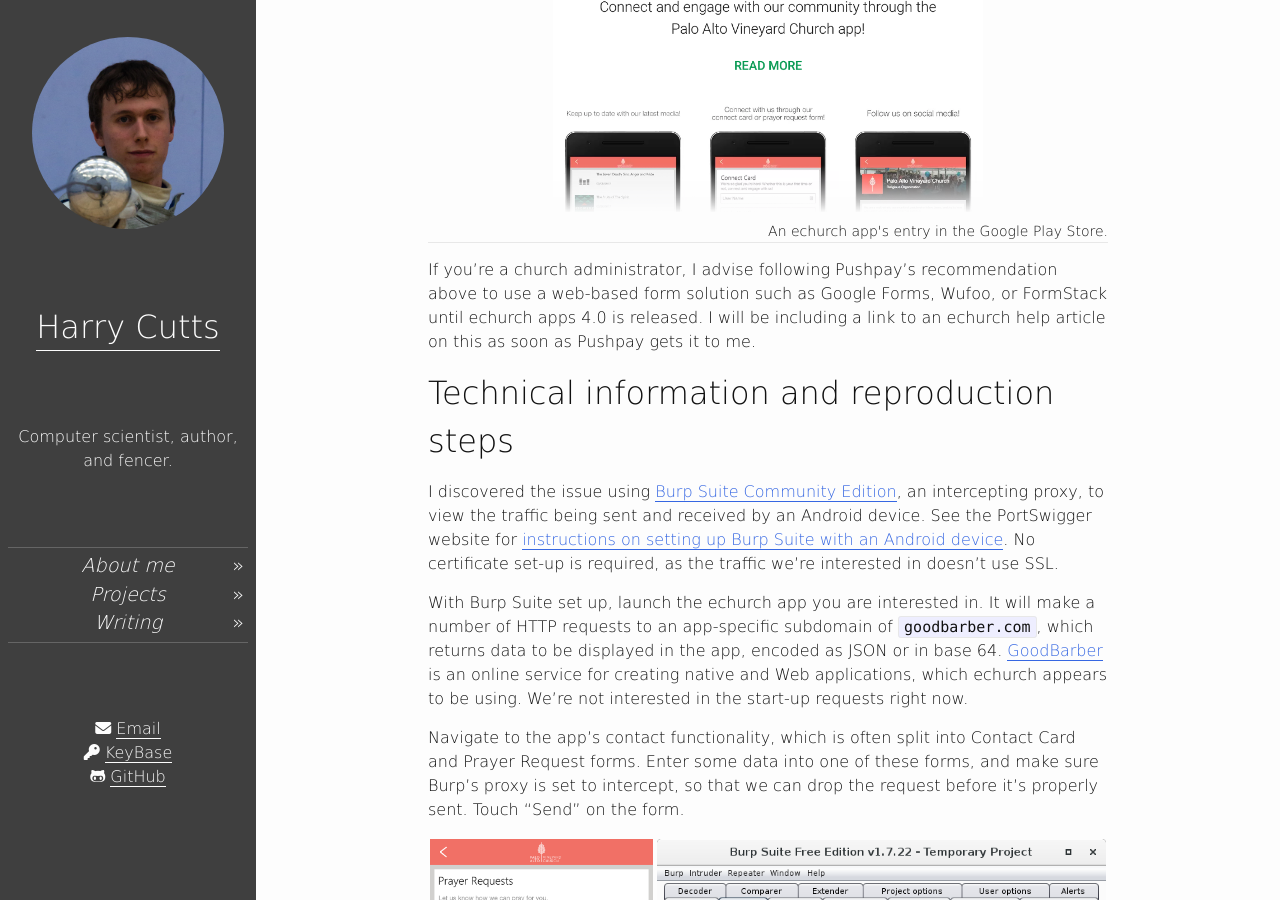
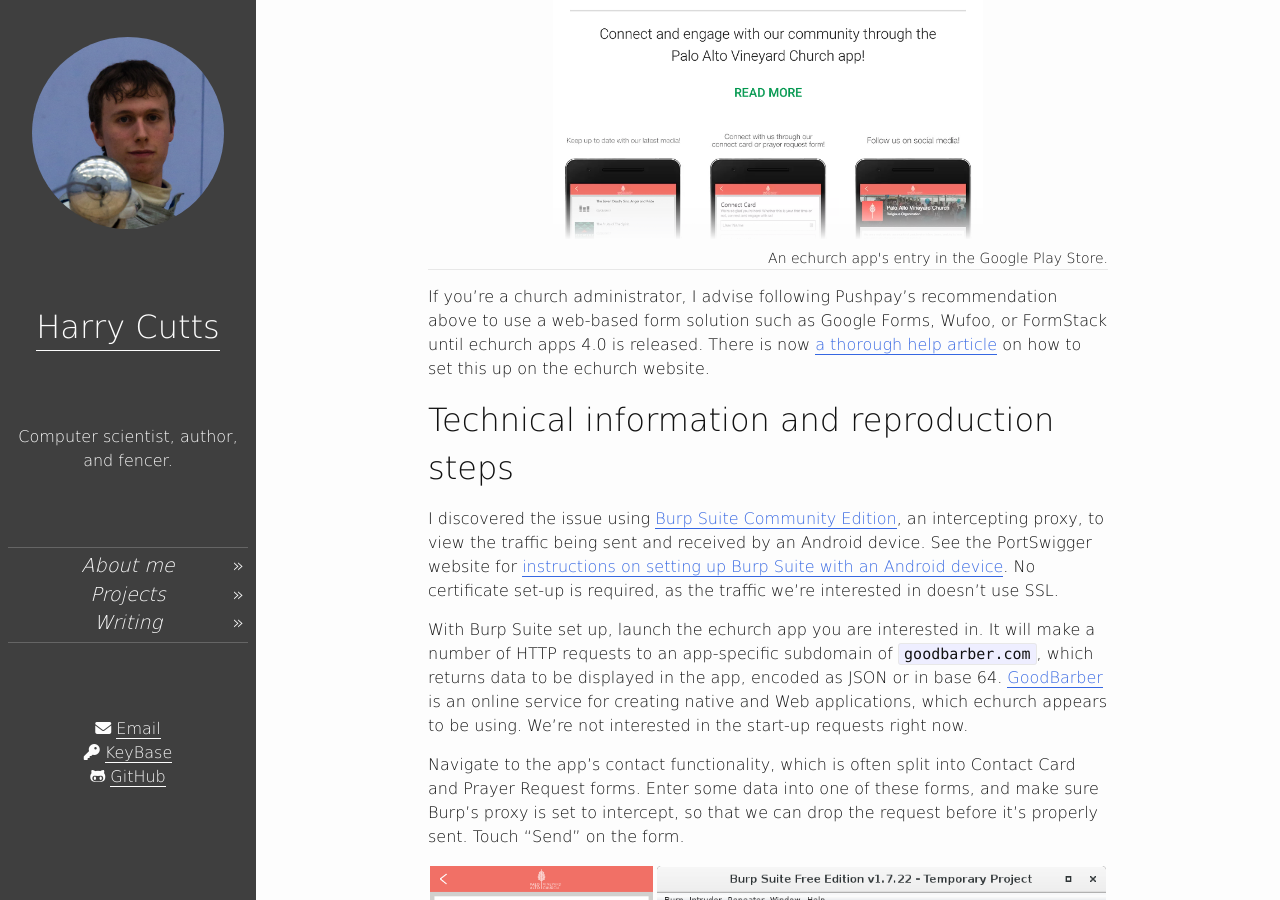
Before and after one commit to HarryCutts/harrycutts.github.io, a Jekyll site: the page built from _posts/2017-12-08-echurch-apps-contact-vulnerability.md, in a window 1280 px wide and 900 px high, scrolled down 1991 px. Built offline with Jekyll 4.4.1, drawn with Linux system fonts in a browser that asks for light colours; nearby versions of some CDN libraries; library files that are not in the unit come from our copies; some of the changed text lies outside the part shown.

Commit message:
Link to help article from echurch post

```diff
--- a/_posts/2017-12-08-echurch-apps-contact-vulnerability.md
+++ b/_posts/2017-12-08-echurch-apps-contact-vulnerability.md
@@ -17,7 +17,7 @@
 >
 > We understand that this does not resolve the concern immediately, however, we do have a temporary recommendation to ensure any potentially affected information remains secure. With the 2.0 platform, churches are able to move their forms to an external web view. There are many excellent web-based form solutions that integrate well with our 2.0 apps platform, such as Google Forms, Wufoo Forms, and FormStack.
 >
-> We have created a help article to walk churches through setting up web forms and they can contact us to request a link to the article.
+> We have created [a help article to walk churches through setting up web forms][pushpay-help-article] <strike>and they can contact us to request a link to the article</strike>. [Update 2017-12-11: Pushpay have since published the article and I have added the link.]
 >
 > If you have any further questions or concerns, please let us know.
 
@@ -31,7 +31,7 @@
 	<figcaption>An echurch app's entry in the Google Play Store.</figcaption>
 </figure>
 
-**If you're a church administrator,** I advise following Pushpay's recommendation above to use a web-based form solution such as Google Forms, Wufoo, or FormStack until echurch apps 4.0 is released. I will be including a link to an echurch help article on this as soon as Pushpay gets it to me.
+**If you're a church administrator,** I advise following Pushpay's recommendation above to use a web-based form solution such as Google Forms, Wufoo, or FormStack until echurch apps 4.0 is released. There is now [a thorough help article][pushpay-help-article] on how to set this up on the echurch website.
 
 Technical information and reproduction steps
 ============================================
@@ -75,11 +75,14 @@
 
 **8th December 2017:** The disclosure deadline passed, and I published this article.
 
+**11th December 2017:** Article updated with the link to [the echurch help article][pushpay-help-article].
+
 [echurch]: https://echurch.com/
 [Pushpay]: https://pushpay.com/
 [play-store-search]: https://play.google.com/store/search?q=com.echurchapps&c=apps
 [Wireshark]: https://www.wireshark.org/
 [responsible disclosure]: https://en.wikipedia.org/wiki/Responsible_disclosure
+[pushpay-help-article]: https://apps.echurchgiving.com/hc/en-us/articles/115003350892-How-do-I-include-a-form-in-my-app-
 [burp]: https://portswigger.net/burp
 [burp-android]: https://support.portswigger.net/customer/portal/articles/1841101-configuring-an-android-device-to-work-with-burp
 [GoodBarber]: https://www.goodbarber.com/
```
